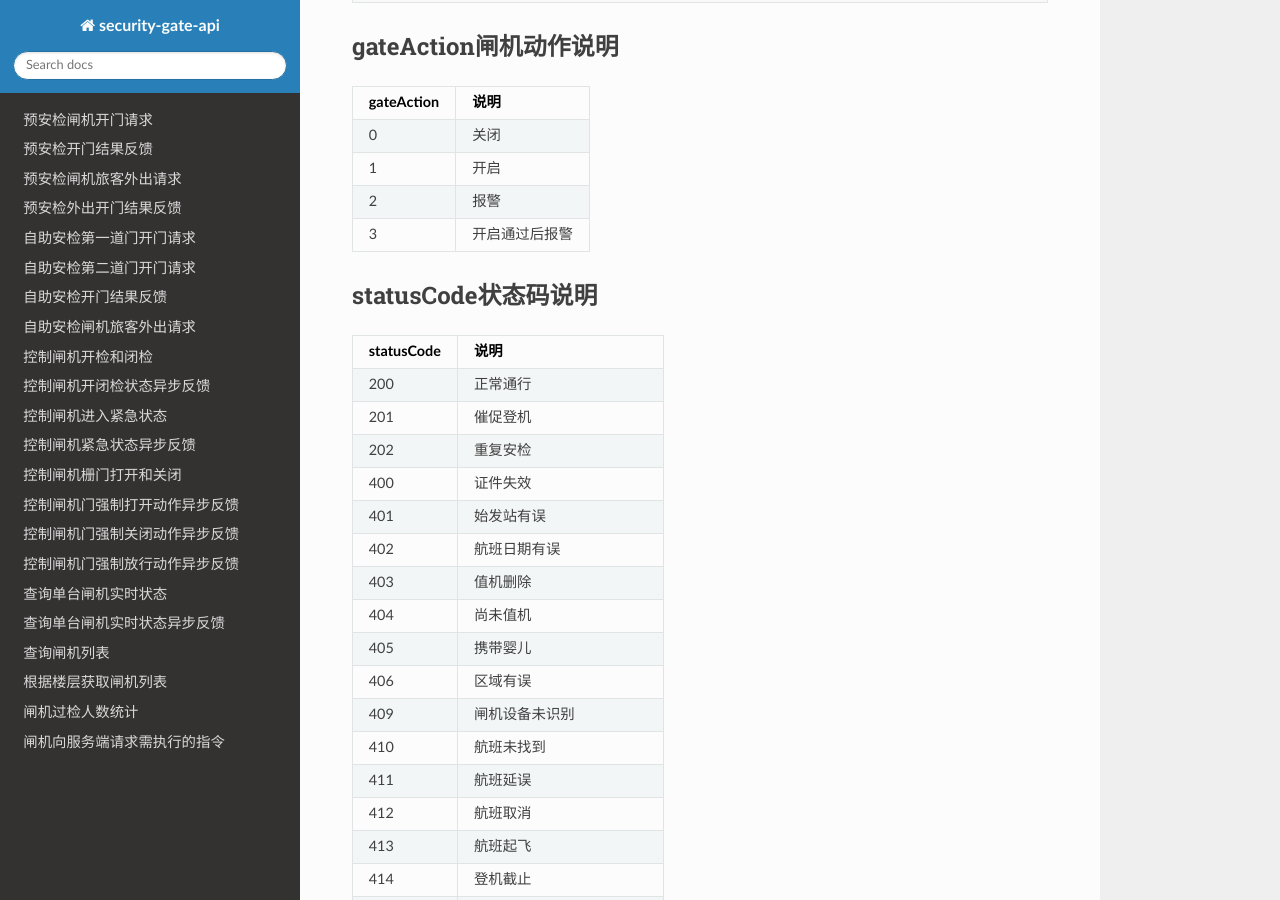
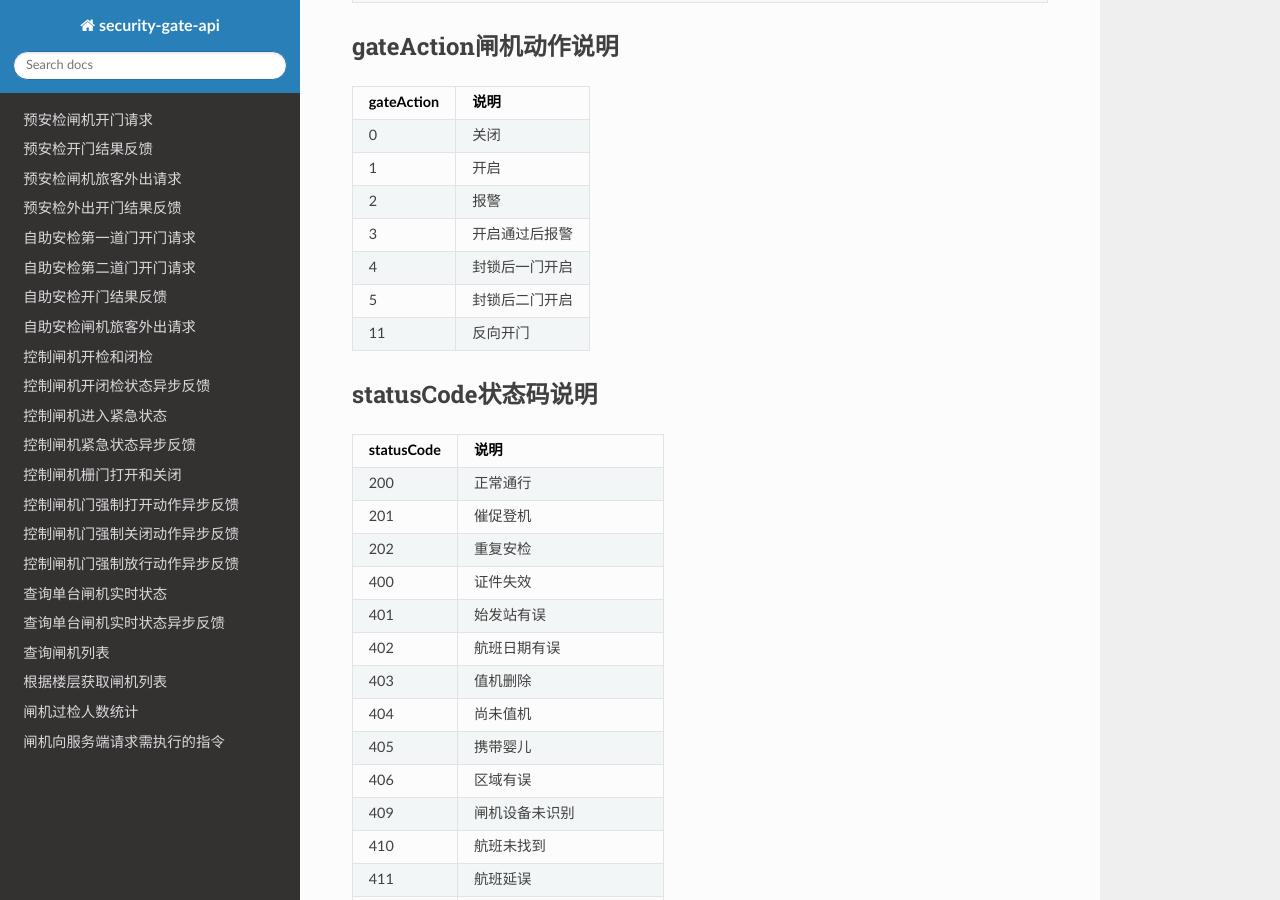
Before and after one commit to kinshines/security-gate-api-doc, a Sphinx documentation site: the page built from source/_include/security_response.rst, in a window 1280 px wide and 900 px high, scrolled down 460 px. Built offline with Sphinx 7.4.7 and the Read the Docs theme 2.0.0, drawn with Linux system fonts in a browser that asks for light colours.

Commit message:
gateAction

```diff
--- a/source/_include/security_response.rst
+++ b/source/_include/security_response.rst
@@ -29,6 +29,9 @@ gateAction            说明
 1                            开启
 2                            报警
 3                            开启通过后报警
+4                            封锁后一门开启
+5                            封锁后二门开启
+11                          反向开门
 ==========    ===========
 
 statusCode状态码说明
```
